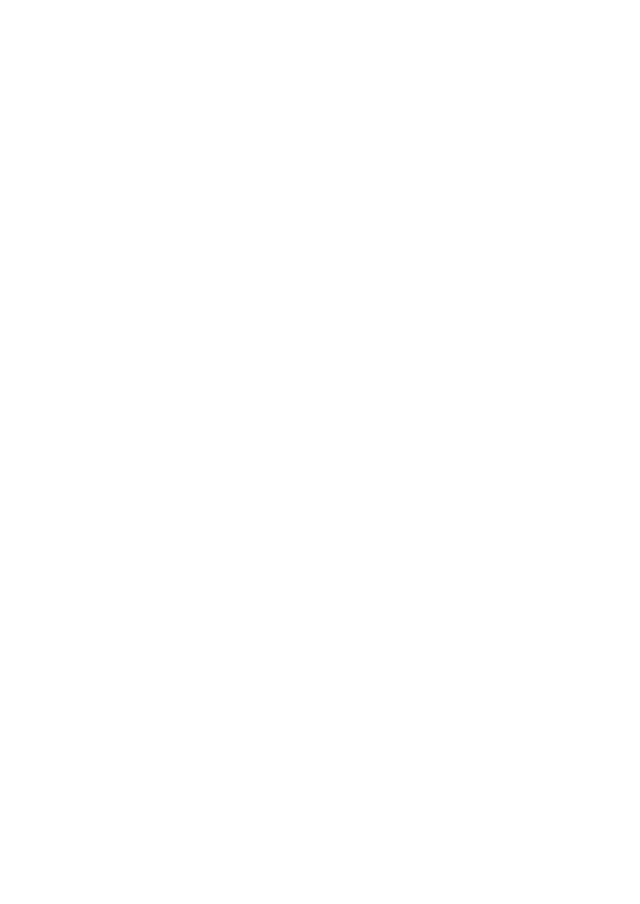
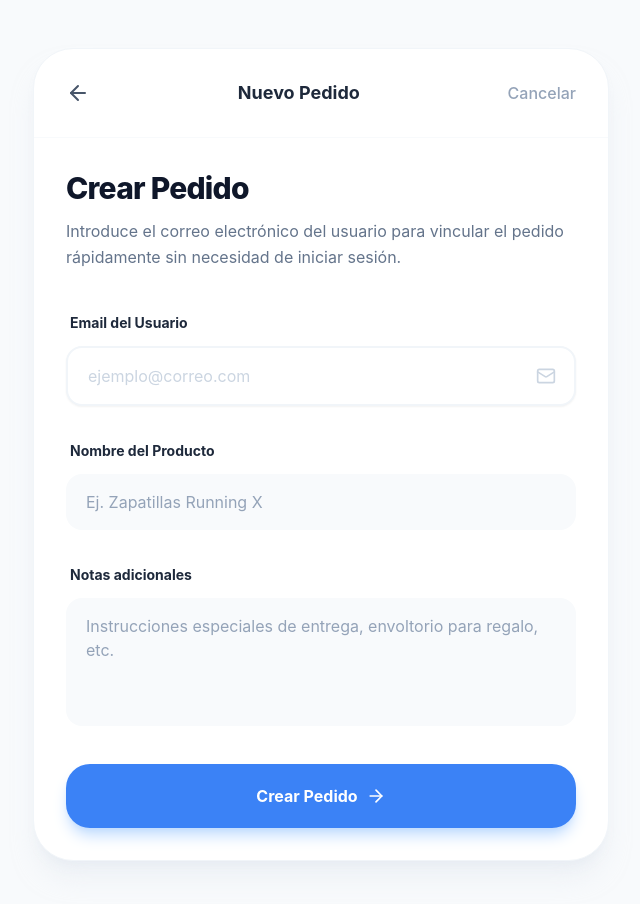
Before and after one commit to GabrielGNP/Diagnostico-Semana0, a React (Vite) app in the folder Frontend/: page /addOrder in a window 1280 px wide. Before the commit this address had no page. Shown: the top 904 px of the page, without its empty margins (319-959 px from the left). Before the commit the page ends 800 px from the top, so only its background shows below. Built offline with nearby package versions, Linux system fonts and the light colour scheme.

Commit message:
feat: new feat add product

```diff
--- a/Frontend/src/App.jsx
+++ b/Frontend/src/App.jsx
@@ -3,6 +3,7 @@ import { BrowserRouter, Routes, Route } from "react-router-dom";
 import "./App.css";
 import Dashboard from "./components/Dashboard";
 import AddUser from "./components/AddUser";
+import AddOrder from "./components/AddOrder";
 
 function App() {
   return (
@@ -10,6 +11,7 @@ function App() {
       <Routes>
         <Route path="/" element={<Dashboard />} />
         <Route path="/addUser" element={<AddUser />} />
+        <Route path="/addOrder" element={<AddOrder />} />
       </Routes>
     </BrowserRouter>
   );
--- /dev/null
+++ b/Frontend/src/components/AddOrder.tsx
@@ -0,0 +1,139 @@
+import React, { useState } from "react";
+import { useNavigate } from "react-router-dom";
+import { ArrowLeft, Mail, ArrowRight, Minus, Plus } from "lucide-react";
+
+interface FormData {
+  email: string;
+  producto: string;
+  cantidad: number;
+  notas: string;
+}
+
+const AddOrder: React.FC = () => {
+  const navigate = useNavigate();
+  const [formData, setFormData] = useState<FormData>({
+    email: "",
+    producto: "",
+    cantidad: 1,
+    notas: "",
+  });
+
+  const handleCantidad = (valor: number): void => {
+    setFormData((prev) => ({
+      ...prev,
+      cantidad: Math.max(1, prev.cantidad + valor),
+    }));
+  };
+
+  const handleSubmit = (e: React.FormEvent<HTMLFormElement>): void => {
+    e.preventDefault();
+    console.log("Pedido enviado:", formData);
+    // Aquí conectarías con tu endpoint POST
+    navigate("/");
+  };
+
+  return (
+    <div className="min-h-screen bg-slate-50 md:py-12 px-4">
+      <div className="max-w-xl mx-auto bg-white min-h-screen md:min-h-fit md:rounded-[2.5rem] md:shadow-xl md:shadow-slate-200/50 overflow-hidden border border-slate-100">
+        {/* Header de navegación */}
+        <div className="flex justify-between items-center p-6 border-b border-slate-50">
+          <button
+            onClick={() => navigate("/")}
+            className="p-2 hover:bg-slate-50 rounded-full transition-colors"
+          >
+            <ArrowLeft className="text-slate-600" size={24} />
+          </button>
+          <h2 className="font-bold text-slate-800 text-lg">Nuevo Pedido</h2>
+          <button
+            onClick={() => navigate("/")}
+            className="text-slate-400 font-medium hover:text-slate-600 px-2"
+          >
+            Cancelar
+          </button>
+        </div>
+
+        <div className="p-8">
+          {/* Título y descripción */}
+          <div className="mb-10">
+            <h1 className="text-3xl font-extrabold text-slate-900 mb-3 tracking-tight">
+              Crear Pedido
+            </h1>
+            <p className="text-slate-500 leading-relaxed">
+              Introduce el correo electrónico del usuario para vincular el
+              pedido rápidamente sin necesidad de iniciar sesión.
+            </p>
+          </div>
+
+          <form onSubmit={handleSubmit} className="space-y-8">
+            {/* Campo Email */}
+            <div className="space-y-3">
+              <label className="text-sm font-bold text-slate-800 ml-1">
+                Email del Usuario
+              </label>
+              <div className="relative group">
+                <input
+                  type="email"
+                  placeholder="ejemplo@correo.com"
+                  className="w-full px-5 py-4 bg-white border-2 border-slate-100 rounded-2xl outline-none focus:border-blue-400 transition-all text-slate-700 placeholder:text-slate-300 shadow-sm"
+                  value={formData.email}
+                  onChange={(e) =>
+                    setFormData({ ...formData, email: e.target.value })
+                  }
+                  required
+                />
+                <Mail
+                  className="absolute right-5 top-1/2 -translate-y-1/2 text-slate-300 group-focus-within:text-blue-400 transition-colors"
+                  size={20}
+                />
+              </div>
+            </div>
+
+            {/* Campo Producto */}
+            <div className="space-y-3">
+              <label className="text-sm font-bold text-slate-800 ml-1">
+                Nombre del Producto
+              </label>
+              <input
+                type="text"
+                placeholder="Ej. Zapatillas Running X"
+                className="w-full px-5 py-4 bg-slate-50 border-none rounded-2xl outline-none focus:ring-2 focus:ring-blue-100 transition-all text-slate-700 placeholder:text-slate-400"
+                value={formData.producto}
+                onChange={(e) =>
+                  setFormData({ ...formData, producto: e.target.value })
+                }
+                required
+              />
+            </div>
+
+            {/* Campo Notas */}
+            <div className="space-y-3">
+              <label className="text-sm font-bold text-slate-800 ml-1">
+                Notas adicionales
+              </label>
+              <textarea
+                placeholder="Instrucciones especiales de entrega, envoltorio para regalo, etc."
+                rows={4}
+                className="w-full px-5 py-4 bg-slate-50 border-none rounded-2xl outline-none focus:ring-2 focus:ring-blue-100 transition-all text-slate-700 placeholder:text-slate-400 resize-none"
+                value={formData.notas}
+                onChange={(e) =>
+                  setFormData({ ...formData, notas: e.target.value })
+                }
+              />
+            </div>
+
+            {/* Botón de envío */}
+            <button
+              type="submit"
+              className="w-full py-5 bg-blue-500 hover:bg-blue-600 text-white font-bold rounded-3xl shadow-lg shadow-blue-200 active:scale-[0.98] transition-all flex items-center justify-center gap-2 mt-4"
+            >
+              Crear Pedido
+              <ArrowRight size={20} />
+            </button>
+          </form>
+        </div>
+      </div>
+    </div>
+  );
+};
+
+export default AddOrder;
--- a/Frontend/src/components/AddUser.tsx
+++ b/Frontend/src/components/AddUser.tsx
@@ -21,7 +21,7 @@ const AddUser: React.FC = () => {
     e.preventDefault();
     console.log("Registro enviado:", formData);
     // Aquí conectarías con tu endpoint POST /usuarios
-    navigate('/');
+    navigate("/");
   };
 
   return (
@@ -31,7 +31,7 @@ const AddUser: React.FC = () => {
         {/* Header con botón atrás */}
         <div className="flex items-center justify-between mb-12">
           <button
-            onClick={() => navigate('/')}
+            onClick={() => navigate("/")}
             className="p-2 -ml-2 hover:bg-slate-50 rounded-full transition-colors"
           >
             <ArrowLeft className="text-slate-800" size={24} />
--- a/Frontend/src/components/Dashboard.tsx
+++ b/Frontend/src/components/Dashboard.tsx
@@ -161,14 +161,14 @@ const Dashboard = () => {
           <span className="text-[10px] font-bold">Inicio</span>
         </button>
         <button
-          onClick={() => navigate('/addUser')}
+          onClick={() => navigate("/addUser")}
           className="flex flex-col items-center gap-1 text-slate-600 hover:text-blue-500 transition-colors"
         >
           <UserPlus size={24} />
           <span className="text-[10px] font-bold">Agregar Usuario</span>
         </button>
         <button
-          onClick={() => navigate('/agregar-pedido')}
+          onClick={() => navigate("/addOrder")}
           className="flex flex-col items-center gap-1 text-slate-600 hover:text-blue-500 transition-colors"
         >
           <PackagePlus size={24} />
```
